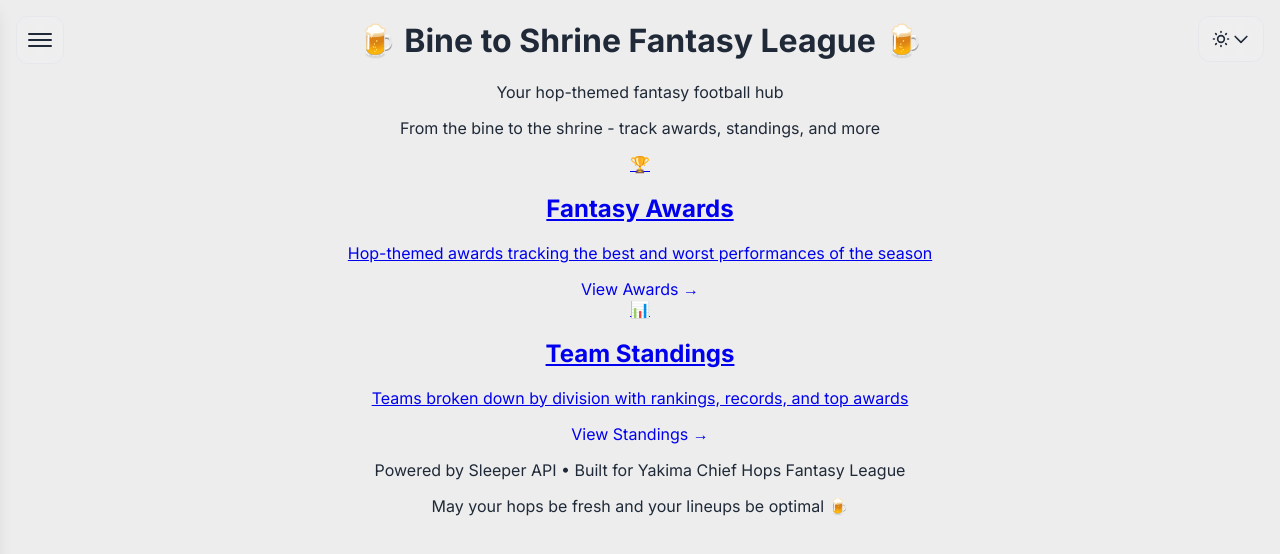
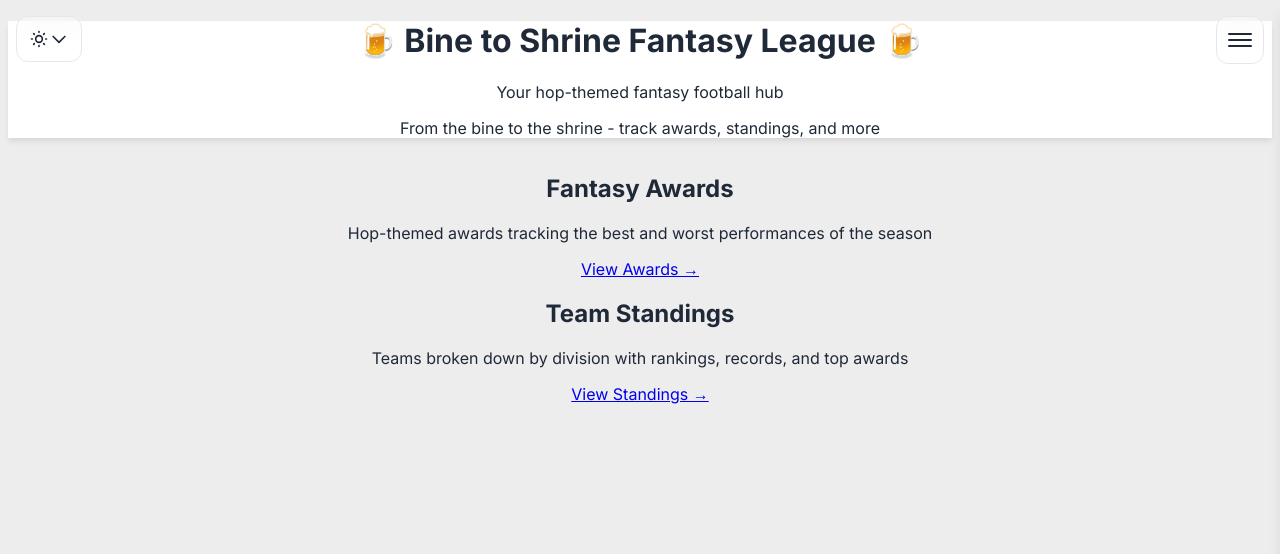
Before and after one commit to nshontz/SleeperAwards, a Next.js app: page / in a window 1280 px wide. Shown: the top 554 px of the page. Built offline with nearby package versions, Linux system fonts and the light colour scheme.

Commit message:
making the homepage suck less

```diff
--- a/src/app/awards/page.tsx
+++ b/src/app/awards/page.tsx
@@ -104,9 +104,9 @@ export default function AwardsPage() {
   }
 
   return (
-    <div className="min-h-screen bg-gradient-to-br from-hop-green to-green-800 dark:from-gray-900 dark:to-black">
+    <div className="page-container">
       {/* Header */}
-      <div className="bg-white dark:bg-gray-800 shadow-lg">
+      <div className="page-header">
         <div className="max-w-7xl mx-auto px-4 sm:px-6 lg:px-8 py-6">
           <div className="text-center">
             <h1 className="text-4xl font-bold text-gray-900 dark:text-white mb-2">
--- a/src/app/globals.css
+++ b/src/app/globals.css
@@ -250,7 +250,7 @@ body {
 .theme-toggle {
   position: fixed;
   top: 1rem;
-  right: 1rem;
+  left: 1rem;
   z-index: 50;
   background: var(--accent-bg);
   backdrop-filter: blur(12px);
@@ -327,7 +327,7 @@ body {
 .hamburger-button {
   position: fixed;
   top: 1rem;
-  left: 1rem;
+  right: 1rem;
   z-index: 50;
   background: var(--accent-bg);
   backdrop-filter: blur(12px);
@@ -387,15 +387,15 @@ body {
 .hamburger-menu {
   position: fixed;
   top: 0;
-  left: 0;
+  right: 0;
   height: 100vh;
   width: 20rem;
   max-width: 80vw;
   background: var(--card-bg);
-  border-right: 1px solid var(--border-color);
+  border-left: 1px solid var(--border-color);
   box-shadow: var(--shadow-lg);
   z-index: 50;
-  transform: translateX(-100%);
+  transform: translateX(100%);
   transition: transform 0.3s ease-out;
   display: flex;
   flex-direction: column;
@@ -449,20 +449,25 @@ body {
   color: var(--primary-text);
   text-decoration: none;
   transition: all 0.2s ease;
-  border-left: 3px solid transparent;
+  border-right: 3px solid transparent;
   position: relative;
+}
+
+/* Dark theme link color override */
+.dark .hamburger-menu-item {
+  color: #d1d5db; /* light grey */
 }
 
 .hamburger-menu-item:hover {
   background: var(--accent-bg);
   color: var(--accent-text);
-  border-left-color: var(--accent-text);
+  border-right-color: var(--accent-text);
 }
 
 .hamburger-menu-item-active {
   background: var(--accent-bg);
   color: var(--accent-text);
-  border-left-color: var(--hop-gold);
+  border-right-color: var(--hop-gold);
 }
 
 .hamburger-menu-icon {
@@ -499,7 +504,23 @@ body {
 
   .theme-toggle {
     top: 1rem;
+    left: 1rem;
+  }
+
+  .hamburger-button {
+    top: 1rem;
     right: 1rem;
+  }
+
+  /* Add top padding to page content on mobile to account for fixed hamburger button */
+  .page-container {
+    padding-top: 5rem;
+  }
+
+  /* Reduce padding for headers on mobile */
+  .page-header {
+    padding-top: 2rem;
+    padding-bottom: 2rem;
   }
 }
 
--- a/src/app/page.tsx
+++ b/src/app/page.tsx
@@ -1,9 +1,9 @@
 export default function Home() {
 
   return (
-    <div className="min-h-screen bg-gradient-to-br from-hop-green to-green-800 dark:from-gray-900 dark:to-black">
+    <div className="page-container">
       {/* Header */}
-      <div className="bg-white dark:bg-gray-800 shadow-lg">
+      <div className="page-header">
         <div className="max-w-7xl mx-auto px-4 sm:px-6 lg:px-8 py-12">
           <div className="text-center">
             <h1 className="text-5xl font-bold text-gray-900 dark:text-white mb-4">
@@ -23,12 +23,8 @@ export default function Home() {
       <div className="max-w-4xl mx-auto px-4 sm:px-6 lg:px-8 py-16">
         <div className="grid md:grid-cols-2 gap-8">
           {/* Awards Card */}
-          <a
-            href="/awards"
-            className="bg-white/10 dark:bg-gray-700/30 backdrop-blur-md rounded-lg p-8 hover:bg-white/20 dark:hover:bg-gray-600/40 transition-all transform hover:scale-105 group"
-          >
           <div className="text-center">
-              <div className="text-6xl mb-4">🏆</div>
+
             <h2 className="text-2xl font-bold text-white group-hover:text-hop-gold dark:group-hover:text-hop-gold transition-colors">
               Fantasy Awards
             </h2>
@@ -36,18 +32,19 @@ export default function Home() {
               Hop-themed awards tracking the best and worst performances of the season
             </p>
             <div className="mt-6 inline-block bg-hop-gold dark:bg-hop-gold text-hop-brown px-6 py-3 rounded-lg font-semibold group-hover:bg-yellow-400 transition-colors">
+
+              <a
+                href="/awards"
+                className="bg-white/10 dark:bg-gray-700/30 backdrop-blur-md rounded-lg p-8 hover:bg-white/20 dark:hover:bg-gray-600/40 transition-all transform hover:scale-105 group"
+              >
                 View Awards →
+              </a>
             </div>
           </div>
-          </a>
 
           {/* Team Standings Card */}
-          <a
-            href="/teams"
-            className="bg-white/10 dark:bg-gray-700/30 backdrop-blur-md rounded-lg p-8 hover:bg-white/20 dark:hover:bg-gray-600/40 transition-all transform hover:scale-105 group"
-          >
           <div className="text-center">
-              <div className="text-6xl mb-4">📊</div>
+
             <h2 className="text-2xl font-bold text-white group-hover:text-hop-gold dark:group-hover:text-hop-gold transition-colors">
               Team Standings
             </h2>
@@ -55,24 +52,17 @@ export default function Home() {
               Teams broken down by division with rankings, records, and top awards
             </p>
             <div className="mt-6 inline-block bg-hop-gold dark:bg-hop-gold text-hop-brown px-6 py-3 rounded-lg font-semibold group-hover:bg-yellow-400 transition-colors">
+
+              <a
+                href="/teams"
+                className="bg-white/10 dark:bg-gray-700/30 backdrop-blur-md rounded-lg p-8 hover:bg-white/20 dark:hover:bg-gray-600/40 transition-all transform hover:scale-105 group"
+              >
                 View Standings →
-              </div>
-            </div>
               </a>
             </div>
           </div>
-
-      {/* Footer */}
-      <footer className="bg-gray-900 dark:bg-black text-white py-8 mt-16">
-        <div className="max-w-7xl mx-auto px-4 sm:px-6 lg:px-8 text-center">
-          <p className="text-gray-400 dark:text-gray-500">
-            Powered by Sleeper API • Built for Yakima Chief Hops Fantasy League
-          </p>
-          <p className="text-sm text-gray-500 dark:text-gray-600 mt-2">
-            May your hops be fresh and your lineups be optimal 🍺
-          </p>
         </div>
-      </footer>
+      </div>
     </div>
   );
 }
--- a/src/app/teams/page.tsx
+++ b/src/app/teams/page.tsx
@@ -163,7 +163,7 @@ export default function TeamsPage() {
   }
 
   return (
-    <div className="min-h-screen bg-gradient-to-br from-hop-green to-hop-brown dark:from-gray-900 dark:to-black">
+    <div className="page-container">
       <div className="container mx-auto px-4 py-8">
         <div className="text-center mb-8">
           <h1 className="text-4xl font-bold text-white mb-4">🏆 Team Standings</h1>
```
Lines whose indentation alone changed are shown as unchanged.
